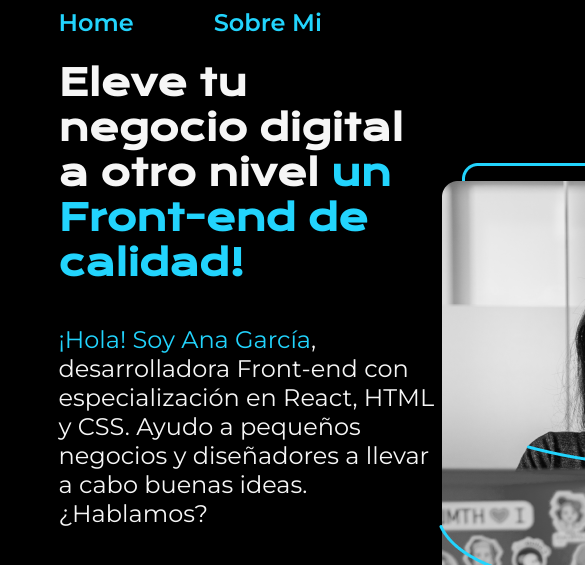
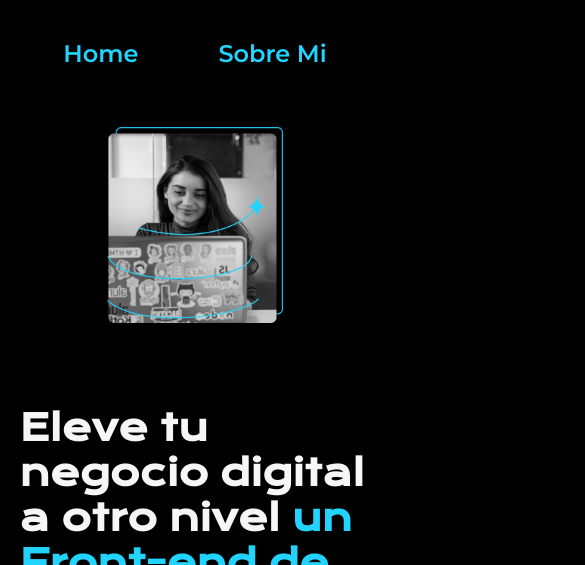
Before and after one commit to AndresMena1979/portafolio, a plain HTML site: page index.html in a window 390 px wide. Shown: the top 565 px of the page, 585 px wide, since content can reach past the window. Drawn offline with nearby package versions, Linux system fonts and the light colour scheme.

Commit message:
modificando width en auto y padding a 5%

```diff
--- a/index.html
+++ b/index.html
@@ -39,7 +39,7 @@
 
         </section>
 
-    <img src="./assets/Imagem.png" alt="Imagen de Ana Garcia trabajando"> <!--img src para agregar una imagen, y alt para colocar descripcion de la imagen (problemas de vision) -->
+    <img class="presentacion__imagen" src="./assets/Imagem.png" alt="Imagen de Ana Garcia trabajando"> <!--img src para agregar una imagen, y alt para colocar descripcion de la imagen (problemas de vision) -->
 
     </main>
 
--- a/styles/style.css
+++ b/styles/style.css
@@ -61,12 +61,14 @@ body {
   /* margin: 10% 15%;                      /* se reemplaza margin por padding */
    padding: 6% 15%;                           /*crea una distancia entre los elementos y la orilla de la pagina */
     justify-content: space-between;        /*crea una distancia entre los elementos dentro de presentacion */
+    gap: 82px;                            /*para separar mas el texto de la imagen*/
+
 
  }
 
 .presentacion__contenido {
 
-   width: 38.43rem;                /* ajusta el ancho de los elementos*/
+   width: 50%;                /* ajusta el ancho de los elementos- se uso % para que se adapte al cambio de dispositivo*/
    display: flex;               /* para separar los elementos */
    flex-direction: column;      /* para que quede en colunmas y no en fila*/
    gap: 2.5rem;                  /* genera los espacios entre los elemento, titulo - parrafo - botones */
@@ -91,11 +93,12 @@ body {
     flex-direction: column;            /*se cambio a columna la posicion de los botones*/
     align-items: center;               /*central al centro ya que se cambio a columna*/
     gap: 2rem;
+
 }
 
 .presentacion__enlaces__link{
 
-    width: 23.62rem;                         /* anchura del boton */
+    width: 50%;                          /*23.62rem; - se cambio al % para que se adapte al cambio de pantalla en los dispositivos   /* anchura del boton */
     /* background-color: #22D4FD;       /*Cambiar el fondo del boton - pero se quito por que los botones ahora no van a tener este color*/
     text-align: center;                /* Alinear el texto en el boton */
     padding: 1.34rem 0rem;     /* colocar el valor del padding de los botones alto y ancho */
@@ -129,6 +132,14 @@ body {
     font-size: 18px;
     padding: 3%*/
 }
+
+.presentacion__imagen {
+
+    width: 50%;
+}
+
+
+
 
 .footer{
 
@@ -177,6 +188,33 @@ padding:  2% 0% 0% 15%; /* Para darle padding a los botones*/
     /*justify-content: center;
     align-items: center;*/
 }
+
+
+@media(max-width: 1200px){                        /* para que cambie de presentacion cuando se llegue a esa resolucion*/
+.header{
+
+    padding: 10%;
+}
+
+
+.header__menu{
+
+    justify-content: center;
+}
+
+.presentacion {
+
+    flex-direction: column-reverse;                  /* para hacer que la foto quede alcontario, en este caso arriba*/
+    padding: 5%;                                   /*se dismiye el padding para que se adapte a la resolucion de la pantalla pequeña*/
+}
+
+
+.presentacion__contenido{
+
+    width: auto;                               /* se coloca en auto, para que se adapte a la resolucion de la pantalla pequeña*/
+}
+
+}
  /*span{                           /*  span para cambiar color a un texto o parte  de este y otras propiedades.
 
      color: #22D4FD;
```
Also changed, not shown: about.html (+1 -1 lines).
